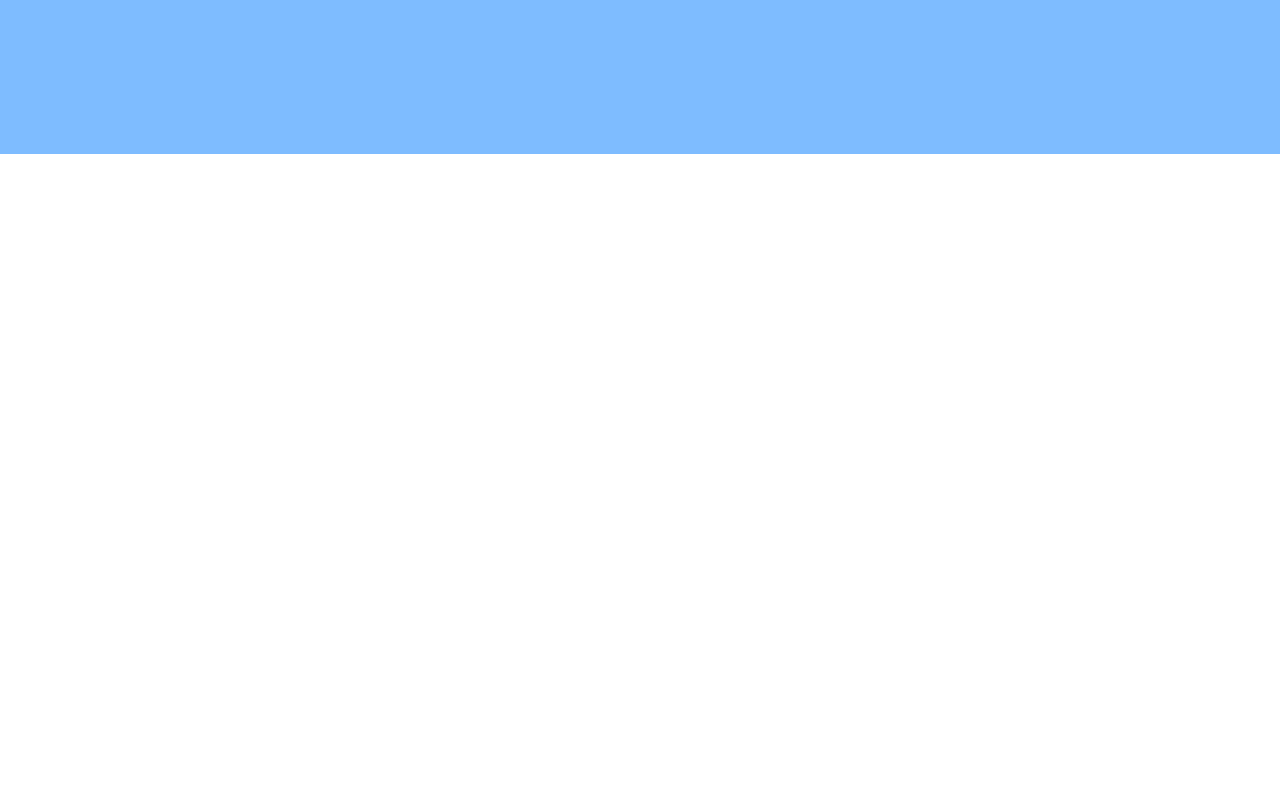
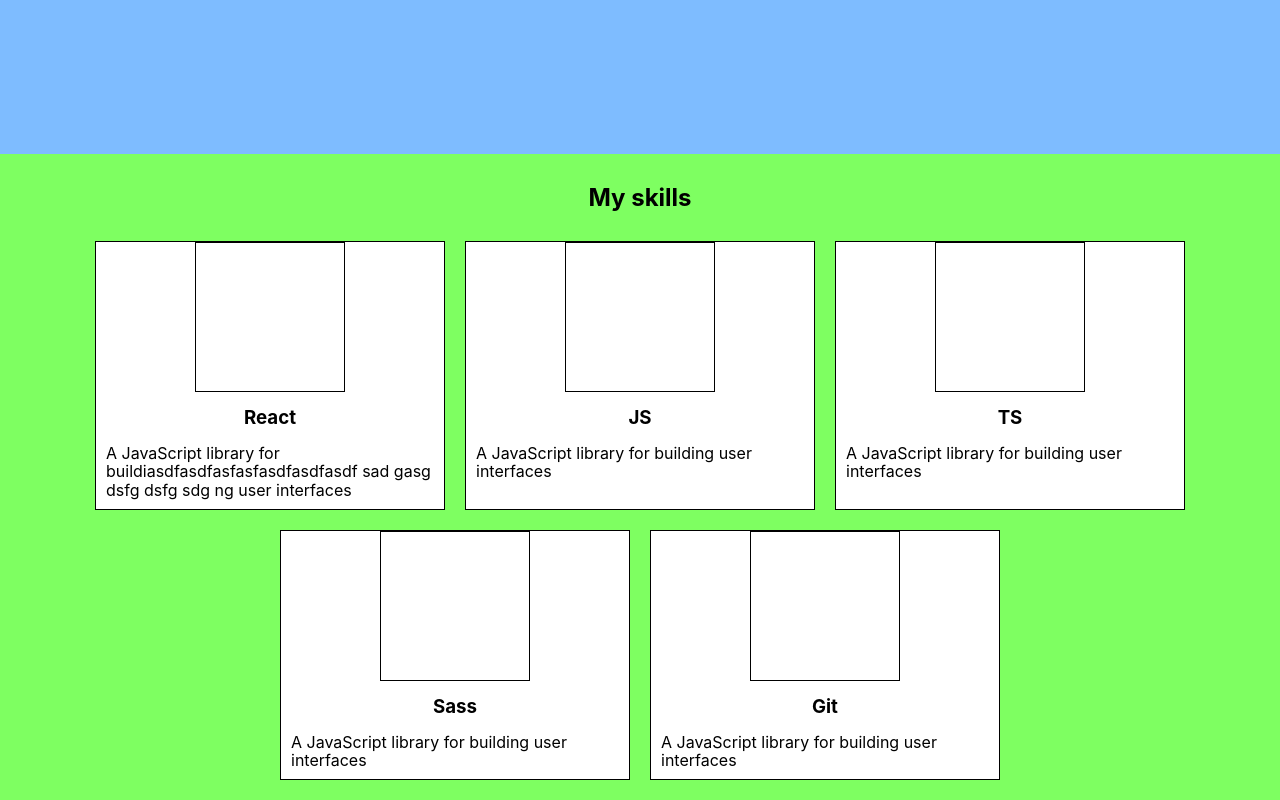
Before and after one commit to vladzyabs/portfolio-tmp, a React (Create React App) app: page / in a window 1280 px wide. Shown: the part 646-1446 px from the top of the page. Before the commit the page ends 800 px from the top, so only its background shows below. Built offline with nearby package versions, Linux system fonts and the light colour scheme.

Commit message:
added sample Skills

```diff
--- a/src/App.tsx
+++ b/src/App.tsx
@@ -2,12 +2,14 @@ import React from 'react'
 import './App.css'
 import {Header} from './components/Header/Header'
 import {Main} from './components/Main/Main'
+import {Skills} from './components/Skills/Skills'
 
 function App() {
    return (
       <div className="App">
          <Header/>
          <Main/>
+         <Skills/>
       </div>
    )
 }
--- /dev/null
+++ b/src/components/Skills/Skill.tsx
@@ -0,0 +1,18 @@
+import React from 'react'
+import styles from './Skills.module.scss'
+
+type SkillPropsType = {
+   title: string
+   img: string
+   description: string
+}
+
+export function Skill(props: SkillPropsType) {
+   return (
+      <div className={styles.skill}>
+         <div className={styles.skillImg}>{props.img}</div>
+         <h3 className={styles.skillTitle}>{props.title}</h3>
+         <p className={styles.skillDesc}>{props.description}</p>
+      </div>
+   )
+}
--- /dev/null
+++ b/src/components/Skills/Skills.module.scss
@@ -0,0 +1,46 @@
+@import "../style/container";
+
+.skills {
+  background: #7eff61;
+  padding: 10px 0;
+
+  & > h2 {
+    text-align: center;
+  }
+}
+
+.container {
+  @extend %container;
+  display: flex;
+  flex-wrap: wrap;
+  justify-content: center;
+  align-items: stretch;
+}
+
+.skill {
+  border: 1px solid black;
+  background: #fff;
+
+  padding: 0 10px 10px 10px;
+  width: 350px;
+  margin: 10px;
+  display: flex;
+  flex-direction: column;
+  align-items: center;
+
+  .skillImg {
+    border: 1px solid black;
+    width: 150px;
+    height: 150px;
+    margin-bottom: 15px;
+  }
+
+  .skillTitle {
+    margin: 0;
+    margin-bottom: 15px;
+  }
+
+  .skillDesc {
+     margin: 0;
+  }
+}
--- /dev/null
+++ b/src/components/Skills/Skills.tsx
@@ -0,0 +1,20 @@
+import React from 'react'
+import styles from './Skills.module.scss'
+import {Skill} from './Skill'
+
+type SkillsPropsType = {}
+
+export function Skills(props: SkillsPropsType) {
+   return (
+      <section className={styles.skills}>
+         <h2>My skills</h2>
+         <div className={styles.container}>
+            <Skill title={'React'} img={''} description={'A JavaScript library for buildiasdfasdfasfasfasdfasdfasdf sad gasg dsfg dsfg sdg ng user interfaces'}/>
+            <Skill title={'JS'} img={''} description={'A JavaScript library for building user interfaces'}/>
+            <Skill title={'TS'} img={''} description={'A JavaScript library for building user interfaces'}/>
+            <Skill title={'Sass'} img={''} description={'A JavaScript library for building user interfaces'}/>
+            <Skill title={'Git'} img={''} description={'A JavaScript library for building user interfaces'}/>
+         </div>
+      </section>
+   )
+}
```
